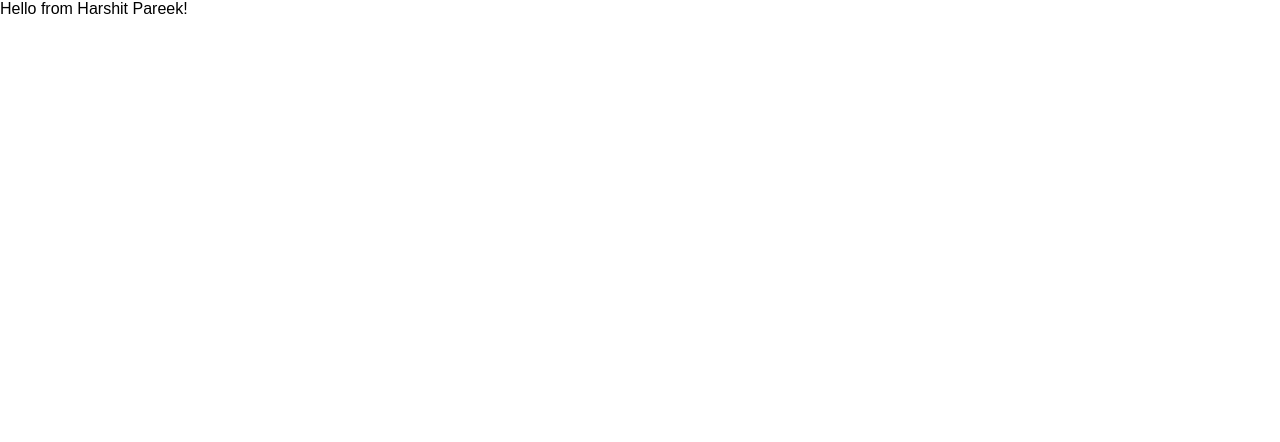
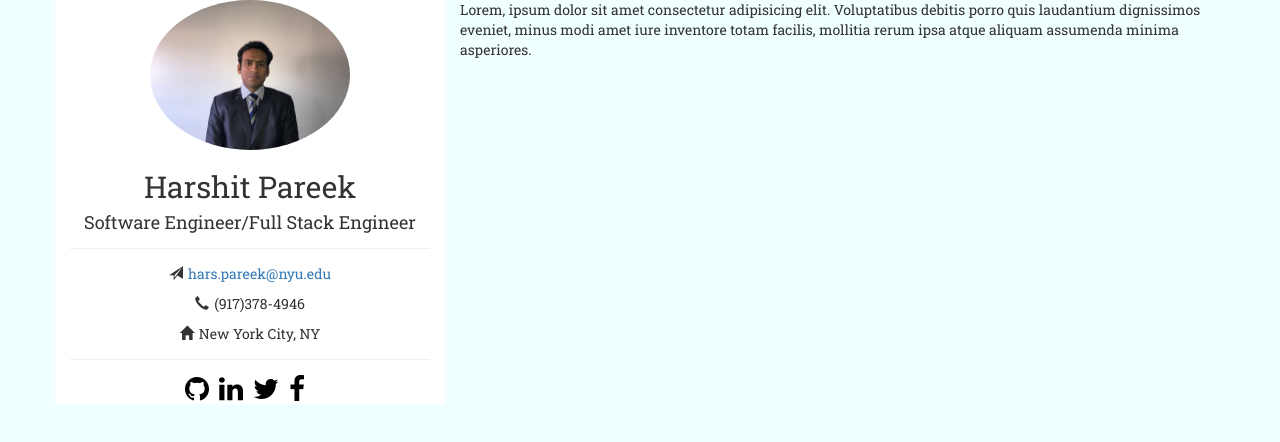
Before and after one commit to neild257/neild257, a React (Create React App) app: page / in a window 1280 px wide. Shown: the top 442 px of the page. Built offline with nearby package versions, Linux system fonts and the light colour scheme.

Commit message:
feat(personal-info)

```diff
--- a/package.json
+++ b/package.json
@@ -4,11 +4,13 @@
   "private": true,
   "homepage": "https://hars1014.github.io/portfolio/",
   "dependencies": {
+    "bootstrap": "^3.3.7",
+    "font-awesome": "^4.7.0",
     "react": "^16.2.0",
     "react-dom": "^16.2.0"
   },
   "scripts": {
-    "predeploy":"npm run build",
+    "predeploy": "npm run build",
     "deploy": "gh-pages -d build",
     "start": "react-scripts start",
     "build": "react-scripts build",
--- a/public/index.html
+++ b/public/index.html
@@ -10,6 +10,7 @@
     -->
     <link rel="manifest" href="%PUBLIC_URL%/manifest.json">
     <link rel="shortcut icon" href="%PUBLIC_URL%/favicon.ico">
+    <link href="https://fonts.googleapis.com/css?family=Roboto+Slab" rel="stylesheet">
     <!--
       Notice the use of %PUBLIC_URL% in the tags above.
       It will be replaced with the URL of the `public` folder during the build.
--- a/src/App.js
+++ /dev/null
@@ -1,11 +0,0 @@
-import React, { Component } from 'react';
-
-class App extends Component {
-  render() {
-    return (
-     <div>Hello from Harshit Pareek!</div>
-    );
-  }
-}
-
-export default App;
--- /dev/null
+++ b/src/components/App.js
@@ -0,0 +1,45 @@
+import React, { Component } from 'react';
+import profileImage from "../images/profilePicLinkedIn.jpeg";
+
+class App extends Component {
+  render() {
+    return (
+     <div className="container">
+       <div className="row">
+         <div className="photo-wrapper col-xs-4">
+           <img role="presentation" src={profileImage} className="img-circle center-block profile-pic" alt="profile picture"/>
+           <h2 style={{textAlign:"center"}}>Harshit Pareek</h2>
+           <h4 style={{textAlign:"center"}}>Software Engineer/Full Stack Engineer</h4>
+           <div className="section-divider"></div>
+           <ul className="loc-wrapper">
+             <li>
+              <i className="glyphicon glyphicon-send" style={{marginRight: "5px"}}></i>
+              <a href="mailto:hars.pareek@nyu.edu">hars.pareek@nyu.edu</a>
+             </li>
+             <li>
+              <i className="glyphicon glyphicon-earphone" style={{marginRight: "5px"}}></i>
+              <span>(917)378-4946</span>
+             </li>
+             <li>
+              <i className="glyphicon glyphicon-home" style={{marginRight: "5px"}}></i>
+              <span>New York City, NY</span>
+             </li>
+           </ul>
+           <div className="section-divider"></div>
+           <div className="social-wrapper">
+            <a href="https://github.com/hars1014" className="fa fa-2x fa-github"></a>
+            <a href="https://www.linkedin.com/in/harshit-pareek-3995b586/" className="fa fa-2x fa-linkedin"></a>
+            <a href="https://twitter.com/harshit031091" className="fa fa-2x fa-twitter"></a>
+            <a href="https://www.facebook.com/harshit.pareek.75873" className="fa fa-2x fa-facebook"></a>
+           </div>
+         </div>
+         <div className="content-wrapper col-xs-8">
+           Lorem, ipsum dolor sit amet consectetur adipisicing elit. Voluptatibus debitis porro quis laudantium dignissimos eveniet, minus modi amet iure inventore totam facilis, mollitia rerum ipsa atque aliquam assumenda minima asperiores.
+         </div>
+       </div>
+     </div>
+    );
+  }
+}
+
+export default App;
--- a/src/index.css
+++ b/src/index.css
@@ -1,5 +1,34 @@
 body {
   margin: 0;
   padding: 0;
-  font-family: sans-serif;
+  font-family: 'Roboto Slab', sans-serif;
+  background-color: azure;
 }
+.profile-pic {
+  width: 200px;
+}
+.photo-wrapper {
+  background-color: white;
+}
+.section-divider {
+  padding: 5px 15px 0px;
+  border-bottom: 1px solid #F0F0F0;
+  margin-bottom: 15px;
+}
+.loc-wrapper {
+  text-align: center;
+  list-style: none;
+  padding-left: 0;
+}
+li {
+  margin-bottom: 10px;
+}
+.social-wrapper{
+  text-align: center;
+}
+.social-wrapper > a {
+  text-decoration: none;
+  color: #000000;
+  display: inline-block;
+  margin-right: 10px;
+}
--- a/src/index.js
+++ b/src/index.js
@@ -1,7 +1,9 @@
 import React from 'react';
 import ReactDOM from 'react-dom';
+import '../node_modules/bootstrap/dist/css/bootstrap.min.css';
+import "../node_modules/font-awesome/css/font-awesome.min.css";
 import './index.css';
-import App from './App';
+import App from './components/App';
 // import registerServiceWorker from './registerServiceWorker';
 
 ReactDOM.render(<App />, document.getElementById('root'));
```
Also changed, not shown: src/images/profilePicLinkedIn.jpeg (added), 1 other file (tests, documents, lock files or other folders).
